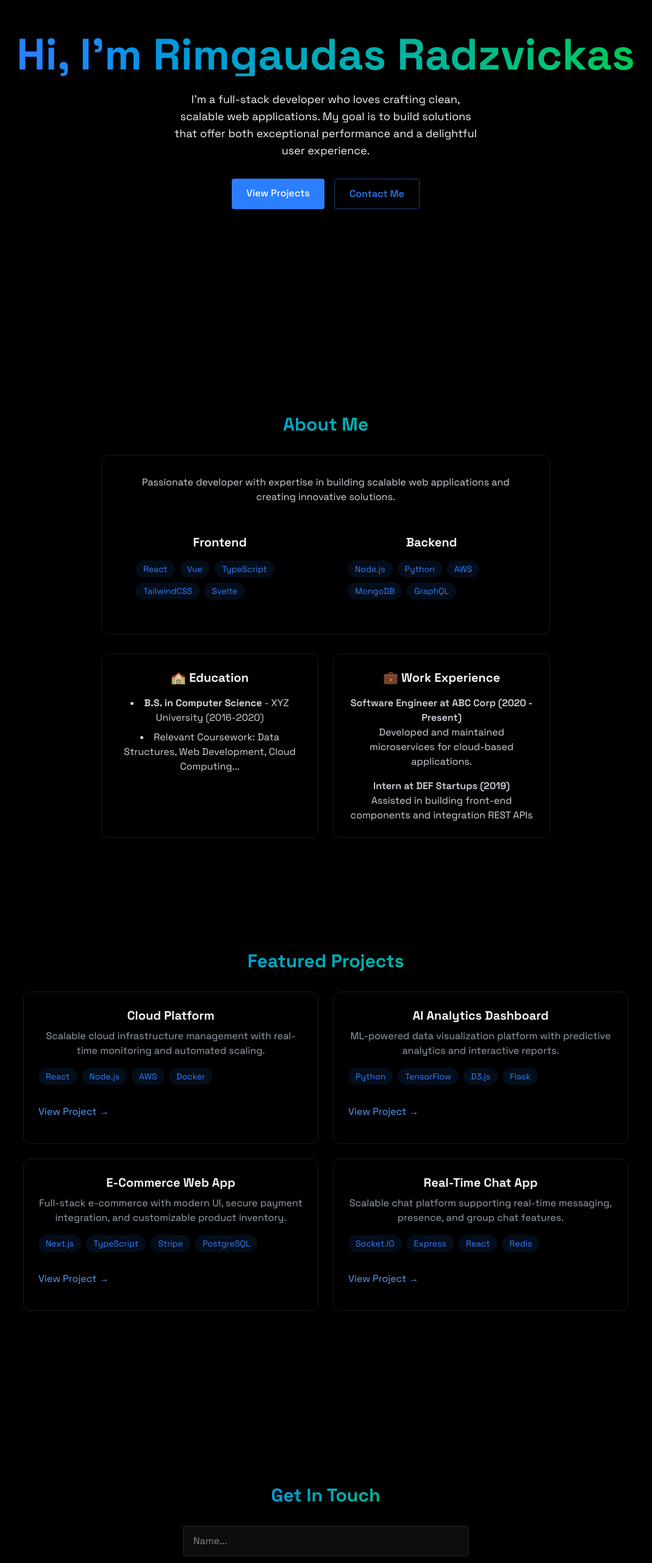
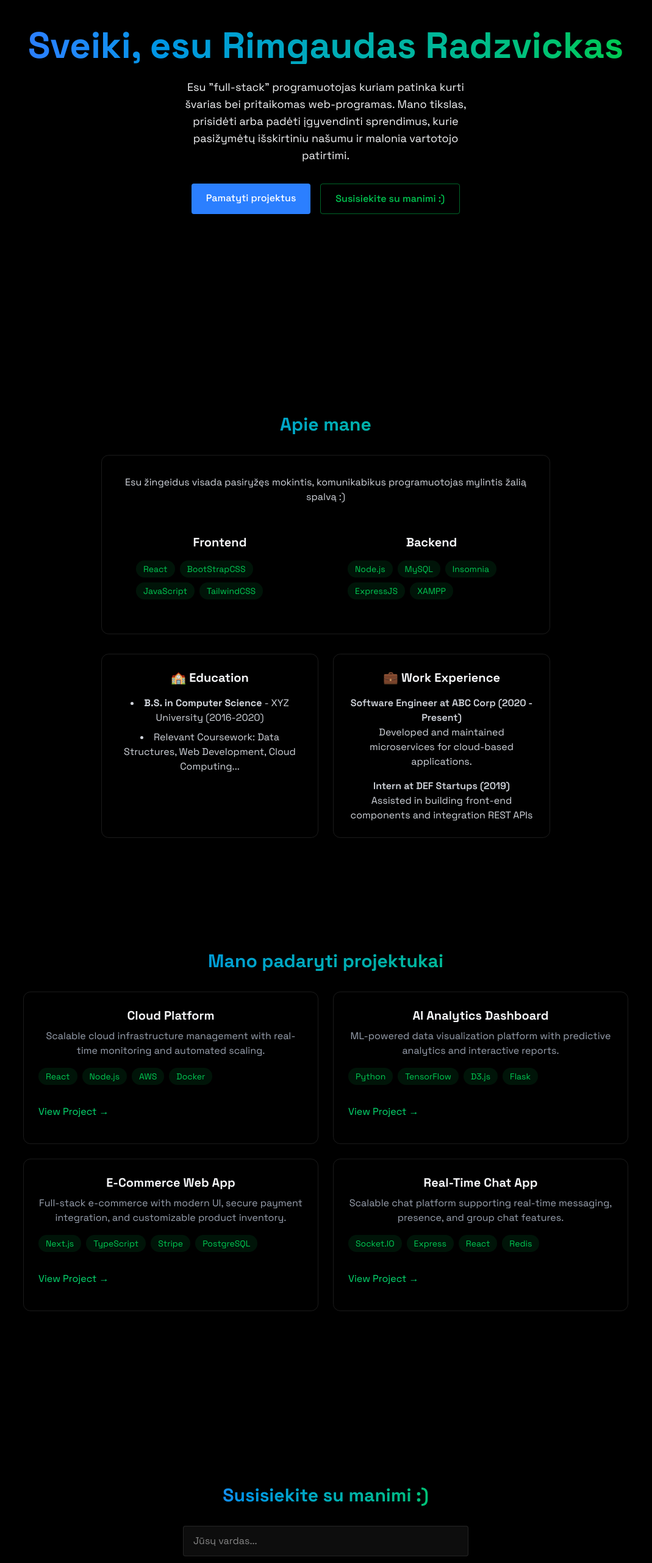
Before and after one commit to RimgaudasGreenhat/rimgaudo-portfolio, a React (Vite) app: page / in a window 1280 px wide. Shown: the part 234-2797 px from the top of the page at 61% size, without its empty margins (106-1175 px from the left). Built offline with nearby package versions, Linux system fonts and the light colour scheme; the HTML template or start-up script is replaced by a standard one.

Commit message:
UpdateasSuspalvomIrStilium

```diff
--- a/src/components/sections/About.jsx
+++ b/src/components/sections/About.jsx
@@ -3,13 +3,12 @@ import { RevealOnScroll } from "../RevealOnScroll";
 export const About = () => {
   const frontendSkills = [
     "React",
-    "Vue",
-    "TypeScript",
+    "BootStrapCSS",
+    "JavaScript",
     "TailwindCSS",
-    "Svelte",
   ];
 
-  const backendSkills = ["Node.js", "Python", "AWS", "MongoDB", "GraphQL"];
+  const backendSkills = ["Node.js", "MySQL", "Insomnia", "ExpressJS", "XAMPP"];
 
   return (
     <section
@@ -20,13 +19,12 @@ export const About = () => {
         <div className="max-w-3xl mx-auto px-4">
           <h2 className="text-3xl font-bold mb-8 bg-gradient-to-r from-blue-500 to-green-500 bg-clip-text text-transparent text-center">
             {" "}
-            About Me
+            Apie mane
           </h2>
 
           <div className="rounded-xl p-8 border-white/10 border hover:-translate-y-1 transition-all">
             <p className="text-gray-300 mb-6">
-              Passionate developer with expertise in building scalable web
-              applications and creating innovative solutions.
+              Esu žingeidus visada pasiryžęs mokintis, komunikabikus programuotojas mylintis žalią spalvą :)
             </p>
 
             <div className="grid grid-cols-1 md:grid-cols-2 gap-6">
@@ -36,7 +34,7 @@ export const About = () => {
                   {frontendSkills.map((tech, key) => (
                     <span
                       key={key}
-                      className="bg-blue-500/10 text-blue-500 py-1 px-3 rounded-full text-sm hover:bg-blue-500/20
+                      className="bg-green-500/10 text-green-500 py-1 px-3 rounded-full text-sm hover:bg-blue-500/20
                                     hover:shadow-[0_2px_8px_rgba(59,130,246,0.2)] transition
                     "
                     >
@@ -52,7 +50,7 @@ export const About = () => {
                   {backendSkills.map((tech, key) => (
                     <span
                       key={key}
-                      className="bg-blue-500/10 text-blue-500 py-1 px-3 rounded-full text-sm hover:bg-blue-500/20
+                      className="bg-green-500/10 text-green-500 py-1 px-3 rounded-full text-sm hover:bg-blue-500/20
                                     hover:shadow-[0_2px_8px_rgba(59,130,2246,0.2)] transition
                     "
                     >
--- a/src/components/sections/Contact.jsx
+++ b/src/components/sections/Contact.jsx
@@ -20,10 +20,10 @@ export const Contact = () => {
         import.meta.env.VITE_PUBLIC_KEY
       )
       .then((result) => {
-        alert("Message Sent!");
+        alert("Žinutė išsiusta!");
         setFormData({ name: "", email: "", message: "" });
       })
-      .catch(() => alert("Oops! Something went wrong. Please try again."));
+      .catch(() => alert("Oops! Kažkas atsitiko su serveriu, prašome pabandyti dar kartą arba parašykite man į asmeninį el.paštą"));
   };
 
   return (
@@ -35,7 +35,7 @@ export const Contact = () => {
         <div className="px-4 w-full min-w-[300px] md:w-[500px] sm:w-2/3 p-6">
           <h2 className="text-3xl font-bold mb-8 bg-gradient-to-r from-blue-500 to-green-500 bg-clip-text text-transparent text-center">
             {" "}
-            Get In Touch
+            Susisiekite su manimi :)
           </h2>
           <form className="space-y-6" onSubmit={handleSubmit}>
             <div className="relative">
@@ -46,7 +46,7 @@ export const Contact = () => {
                 required
                 value={formData.name}
                 className="w-full bg-white/5 border border-white/10 rounded px-4 py-3 text-white transition focus:outline-none focus:border-blue-500 focus:bg-blue-500/5"
-                placeholder="Name..."
+                placeholder="Jūsų vardas..."
                 onChange={(e) =>
                   setFormData({ ...formData, name: e.target.value })
                 }
@@ -61,7 +61,7 @@ export const Contact = () => {
                 required
                 value={formData.email}
                 className="w-full bg-white/5 border border-white/10 rounded px-4 py-3 text-white transition focus:outline-none focus:border-blue-500 focus:bg-blue-500/5"
-                placeholder="example@gmail.com"
+                placeholder="Elektroninio pašto adresas (pvz: Vardenis@pastas.com)"
                 onChange={(e) =>
                   setFormData({ ...formData, email: e.target.value })
                 }
@@ -76,7 +76,7 @@ export const Contact = () => {
                 rows={5}
                 value={formData.message}
                 className="w-full bg-white/5 border border-white/10 rounded px-4 py-3 text-white transition focus:outline-none focus:border-blue-500 focus:bg-blue-500/5"
-                placeholder="Your Message..."
+                placeholder="Jūsų žinutė (iki 240 simbolių arba 5 eilučių)"
                 onChange={(e) =>
                   setFormData({ ...formData, message: e.target.value })
                 }
@@ -87,7 +87,7 @@ export const Contact = () => {
               type="submit"
               className="w-full bg-blue-500 text-white py-3 px-6 rounded font-medium transition relative overflow-hidden hover:-translate-y-0.5 hover:shadow-[0_0_15px_rgba(59,130,246,0.4)]"
             >
-              Send Message
+              Išsiųskite žinutę
             </button>
           </form>
         </div>
--- a/src/components/sections/Home.jsx
+++ b/src/components/sections/Home.jsx
@@ -8,29 +8,27 @@ export const Home = () => {
     >
       <RevealOnScroll>
         <div className="text-center z-10 px-4">
-          <h1 className="text-5xl md:text-7xl font-bold mb-6 bg-gradient-to-r from-blue-500 to-green-500 bg-clip-text text-transparent leading-right">
-            Hi, I'm Rimgaudas Radzvickas
+          <h1 className="text-5xl md:text-6xl font-bold mb-6 bg-gradient-to-r from-blue-500 to-green-500 bg-clip-text text-transparent leading-right">
+            Sveiki, esu Rimgaudas Radzvickas
           </h1>
 
           <p className="tex-gray-400 text-lg mb-8 max-w-lg mx-auto">
-            I’m a full-stack developer who loves crafting clean, scalable web
-            applications. My goal is to build solutions that offer both
-            exceptional performance and a delightful user experience.
+            Esu "full-stack" programuotojas kuriam patinka kurti švarias bei pritaikomas web-programas. Mano tikslas, prisidėti arba padėti įgyvendinti sprendimus, kurie pasižymėtų išskirtiniu našumu ir malonia vartotojo patirtimi.
           </p>
           <div className="flex justify-center space-x-4">
             <a
               href="#projects"
               className="bg-blue-500 text-white py-3 px-6 rounded font-medium transition relative overflow-hidden hover:-translate-y-0.5 hover:shadow-[0_0_15px_rgba(59, 130, 246, 0.4)]"
             >
-              View Projects
+              Pamatyti projektus
             </a>
 
             <a
               href="#contact"
-              className="border border-blue-500/50 text-blue-500 py-3 px-6 rounded font-medium transition-all duration-200
+              className="border border-green-500/50 text-green-500 py-3 px-6 rounded font-medium transition-all duration-200
              hover:-translate-y-0.5 hover:shadow-[0_0_15px_rgba(59, 130, 246, 0.2)] hover:bg-blue-500/10"
             >
-              Contact Me
+              Susisiekite su manimi :)
             </a>
           </div>
         </div>
--- a/src/components/sections/Projects.jsx
+++ b/src/components/sections/Projects.jsx
@@ -10,7 +10,7 @@ export const Projects = () => {
         <div className="max-w-5xl mx-auto px-4">
           <h2 className="text-3xl font-bold mb-8 bg-gradient-to-r from-blue-500 to-green-500 bg-clip-text text-transparent text-center">
             {" "}
-            Featured Projects
+            Mano padaryti projektukai
           </h2>
           <div className="grid grid-cols-1 md:grid-cols-2 gap-6">
             <div className="p-6 rounded-xl border border-white/10 hover:-translate-y-1 hover:border-blue-500/30 hover:shadow-[0_2px_8px_rgba(59,130,246,0.2)] transition">
@@ -23,7 +23,7 @@ export const Projects = () => {
                 {["React", "Node.js", "AWS", "Docker"].map((tech, key) => (
                   <span
                     key={key}
-                    className="bg-blue-500/10 text-blue-500 py-1 px-3 rounded-full text-sm hover:bg-blue-500/20
+                    className="bg-green-500/10 text-green-500 py-1 px-3 rounded-full text-sm hover:bg-blue-500/20
                                     hover:shadow-[0_2px_8px_rgba(59,130,246,0.1)] transition-all
                     "
                   >
@@ -35,7 +35,7 @@ export const Projects = () => {
               <div className="flex justify-between items-center">
                 <a
                   href="#"
-                  className="text-blue-400 hover:text-blue-300 transition-colors my-4"
+                  className="text-green-400 hover:text-blue-300 transition-colors my-4"
                 >
                   View Project →
                 </a>
@@ -59,7 +59,7 @@ export const Projects = () => {
                   <span
                     key={key}
                     className="
-                      bg-blue-500/10 text-blue-500 py-1 px-3
+                      bg-green-500/10 text-green-500 py-1 px-3
                       rounded-full text-sm
                       transition
                       hover:bg-blue-500/20 hover:-translate-y-0.5
@@ -73,7 +73,7 @@ export const Projects = () => {
               <div className="flex justify-between items-center">
                 <a
                   href="#"
-                  className="text-blue-400 hover:text-blue-300 transition-colors my-4"
+                  className="text-green-400 hover:text-blue-300 transition-colors my-4"
                 >
                   View Project →
                 </a>
@@ -99,7 +99,7 @@ export const Projects = () => {
                     <span
                       key={tech}
                       className="
-                      bg-blue-500/10 text-blue-500 py-1 px-3
+                      bg-green-500/10 text-green-500 py-1 px-3
                       rounded-full text-sm
                       transition
                       hover:bg-blue-500/20 hover:-translate-y-0.5
@@ -114,7 +114,7 @@ export const Projects = () => {
               <div className="flex justify-between items-center">
                 <a
                   href="#"
-                  className="text-blue-400 hover:text-blue-300 transition-colors my-4"
+                  className="text-green-400 hover:text-blue-300 transition-colors my-4"
                 >
                   View Project →
                 </a>
@@ -139,7 +139,7 @@ export const Projects = () => {
                   <span
                     key={key}
                     className="
-                      bg-blue-500/10 text-blue-500 py-1 px-3
+                      bg-green-500/10 text-green-500 py-1 px-3
                       rounded-full text-sm
                       transition
                       hover:bg-blue-500/20 hover:-translate-y-0.5
@@ -153,7 +153,7 @@ export const Projects = () => {
               <div className="flex justify-between items-center ">
                 <a
                   href="#"
-                  className="text-blue-400 hover:text-blue-300 transition-colors my-4"
+                  className="text-green-400 hover:text-blue-300 transition-colors my-4"
                 >
                   View Project →
                 </a>
```
